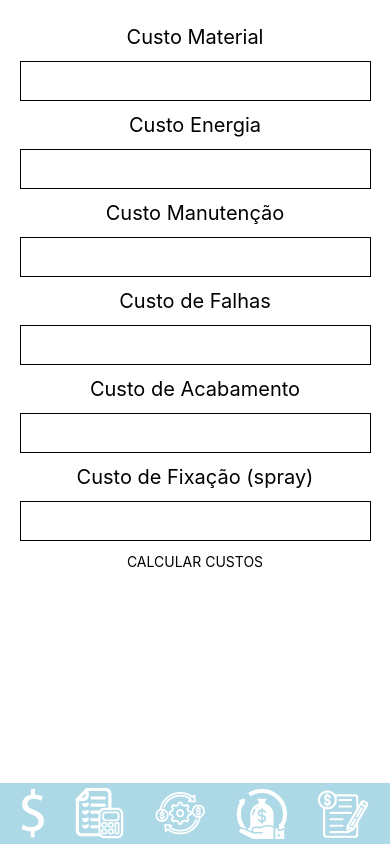
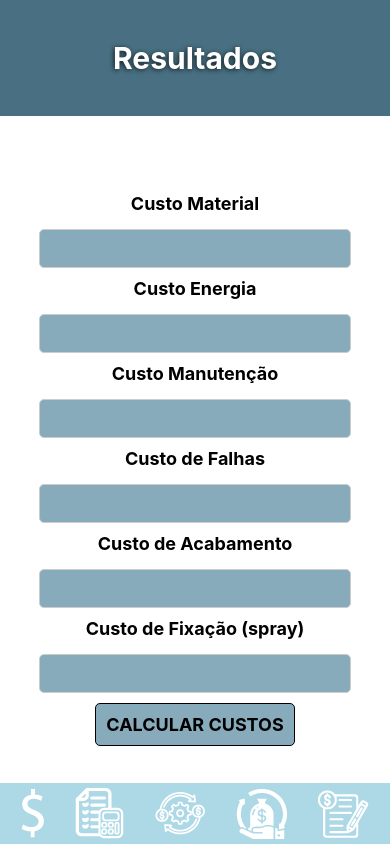
Before and after one commit to ICEI-PUC-Minas-PMV-ADS/ads-2024-1-e3-proj-mov-t8-pmv-ads-2024-1-e3-proj-printpro-wizard, a React Native app in the folder print-pro/: screen /Custo in a window 390 px wide. Built offline with nearby package versions, Linux system fonts and the light colour scheme.

Commit message:
costpage css

```diff
--- a/print-pro/App.js
+++ b/print-pro/App.js
@@ -17,7 +17,7 @@ export default function App() {
 
   return (
      <NavigationContainer>
-       <Stack.Navigator initialRouteName="Login">
+       <Stack.Navigator initialRouteName="Custo">
          <Stack.Screen name="Login" component={Login} options={{headerShown: false}}/>
         <Stack.Screen name="Cadastro" component={Cadastro} options={{headerShown: false}}/>
          <Stack.Screen name="EsqueciSenha" component={EsqueciSenha} options={{headerShown: false}}/>
--- a/print-pro/package.json
+++ b/print-pro/package.json
@@ -11,7 +11,7 @@
     "@expo/webpack-config": "^19.0.0",
     "@react-navigation/native": "^6.1.17",
     "@react-navigation/native-stack": "^6.9.26",
-    "expo": "^51.0.8",
+    "expo": "^51.0.14",
     "expo-font": "~11.4.0",
     "expo-status-bar": "~1.6.0",
     "firebase": "^10.12.0",
--- a/print-pro/src/pages/Custo.js
+++ b/print-pro/src/pages/Custo.js
@@ -73,6 +73,8 @@ export default function Custo() {
   return (
     <View style={styles.container}>
 
+    <Text style={styles.headerText}>Resultados</Text>
+
       <View style={styles.textContainer}>
 
         <Text style={styles.text}>Custo Material</Text>
@@ -102,7 +104,7 @@ export default function Custo() {
         <Text style={styles.red}>{text}</Text>
 
         <TouchableOpacity onPress={Calcular}>
-          <Text style={styles.textCadastroClick}>CALCULAR CUSTOS</Text>
+          <Text style={styles.textButton}>CALCULAR CUSTOS</Text>
         </TouchableOpacity>
       </View>
 
@@ -120,20 +122,48 @@ const styles = StyleSheet.create({
     height: "100%",
     width: "100%",
   },
+  headerText: {
+    fontSize: 30,
+    fontWeight: 'bold',
+    backgroundColor: '#487082',
+    padding: 40,
+    width: '100%',
+    color: 'white',
+    textAlign: 'center',
+    textShadowColor: 'rgba(0,0,0, 0.75)',
+    textShadowOffset: { width: -1, height: 1},
+    textShadowRadius: 5,
+    marginBottom: 20
+  },
   textContainer: {
     display: "flex",
     alignItems: "center",
     marginTop: 25
   },
   text: {
-    fontSize: 20,
+    fontSize: 18,
+    fontWeight: 'bold',
+    color: 'black',
+    marginBottom: 5
   },
   input: {
-    width: '90%',
-    height: 40,
-    margin: 12,
+    width: '80%',
+    padding: 10,
+    margin: 10,
+    backgroundColor: '#88ABBB',
+    borderColor: '#ccc',
     borderWidth: 1,
+    borderRadius: 5,
+  },
+  textButton: {
+    fontSize: 18,
+    fontWeight: 'bold',
+    color: 'black',
+    marginBottom: 5,
+    backgroundColor: '#88ABBB',
     padding: 10,
+    borderWidth: 1,
+    borderRadius: 5,
   },
   red: {
     color: "red",
--- a/print-pro/src/services/fireBaseConfig.js
+++ b/print-pro/src/services/fireBaseConfig.js
@@ -17,4 +17,5 @@ const firebaseConfig = {
 const app = initializeApp(firebaseConfig);
 const auth = getAuth(app)
 const db = getFirestore(app);
+
 export {app, auth, db, collection, addDoc, doc, setDoc, getDoc, query, where}
```
Also changed, not shown: 1 other file (tests, documents, lock files or other folders).
